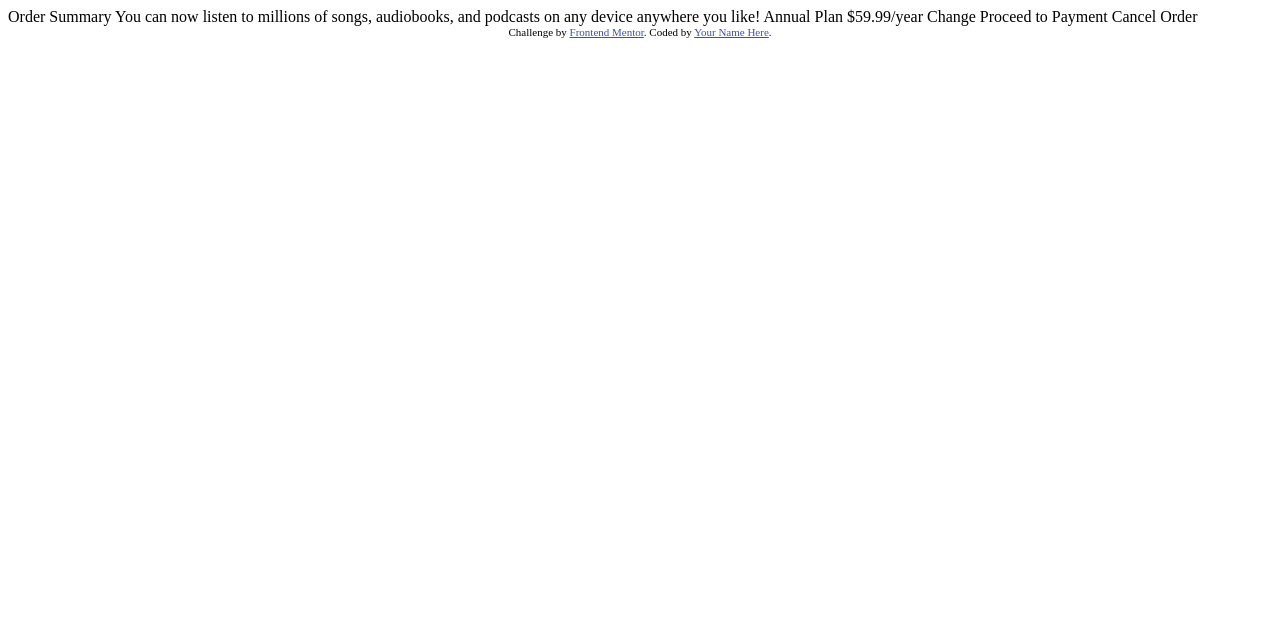
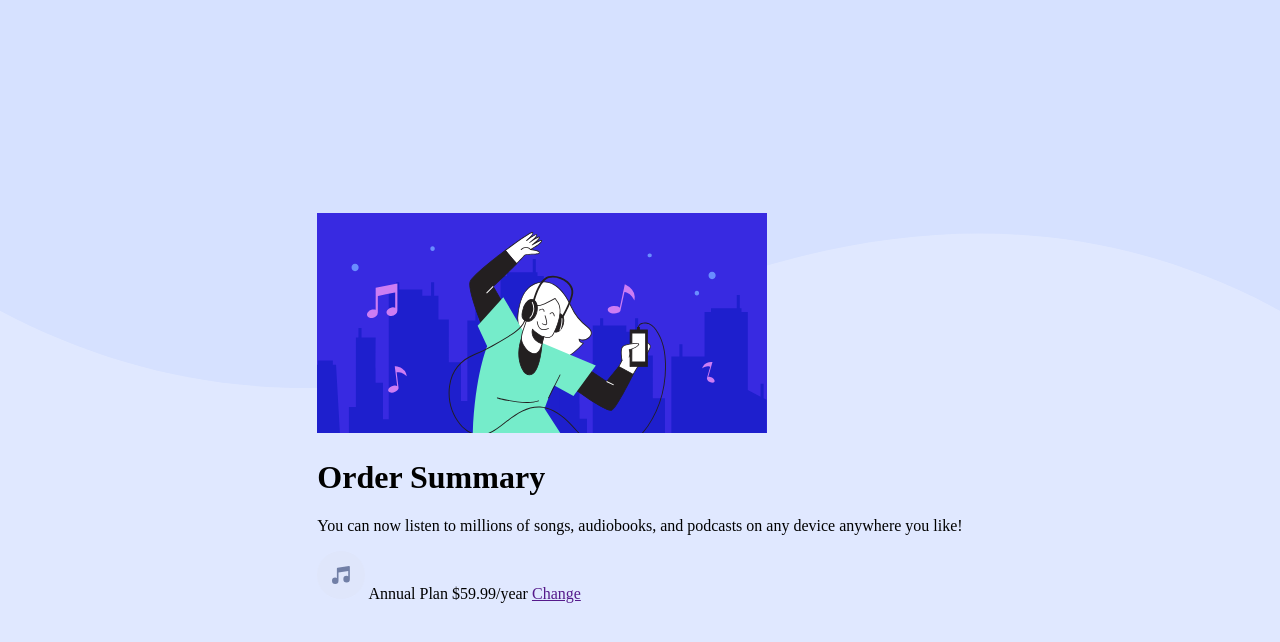
Before and after one commit to MatthewT95/order-summary-component-main, a plain HTML site: page index.html in a window 1280 px wide. Drawn offline with Linux system fonts and the light colour scheme.

Commit message:
inserted content

```diff
--- a/index.html
+++ b/index.html
@@ -3,35 +3,24 @@
 <head>
   <meta charset="UTF-8">
   <meta name="viewport" content="width=device-width, initial-scale=1.0"> <!-- displays site properly based on user's device -->
-
   <link rel="icon" type="image/png" sizes="32x32" href="./images/favicon-32x32.png">
-
+  <link rel="stylesheet" href="style.css">
   <title>Frontend Mentor | Order summary card</title>
-
-  <!-- Feel free to remove these styles or customise in your own stylesheet 👍 -->
-  <style>
-    .attribution { font-size: 11px; text-align: center; }
-    .attribution a { color: hsl(228, 45%, 44%); }
-  </style>
 </head>
 <body>
-
-  Order Summary
-
-  You can now listen to millions of songs, audiobooks, and podcasts on any
-  device anywhere you like!
-
-  Annual Plan
-  $59.99/year
-
-  Change
-
-  Proceed to Payment
-  Cancel Order
-
-  <div class="attribution">
-    Challenge by <a href="https://www.frontendmentor.io?ref=challenge" target="_blank">Frontend Mentor</a>.
-    Coded by <a href="#">Your Name Here</a>.
+  <div class="order-summary-card">
+    <img src="./images/illustration-hero.svg" alt="" class="card-image">
+    <h1 class="card-title">Order Summary</h1>
+    <p class="promo">
+      You can now listen to millions of songs, audiobooks, and podcasts on any
+      device anywhere you like!
+    </p>
+    <div class="plan-card">
+      <img src="./images/icon-music.svg" alt="" class="plan-icon">
+      <span class="plan-name">Annual Plan</span>
+      <span class="plan-price">$59.99/year</span>
+      <a href="" class="plan-select">Change</a>
+    </div>
   </div>
 </body>
 </html>
```
